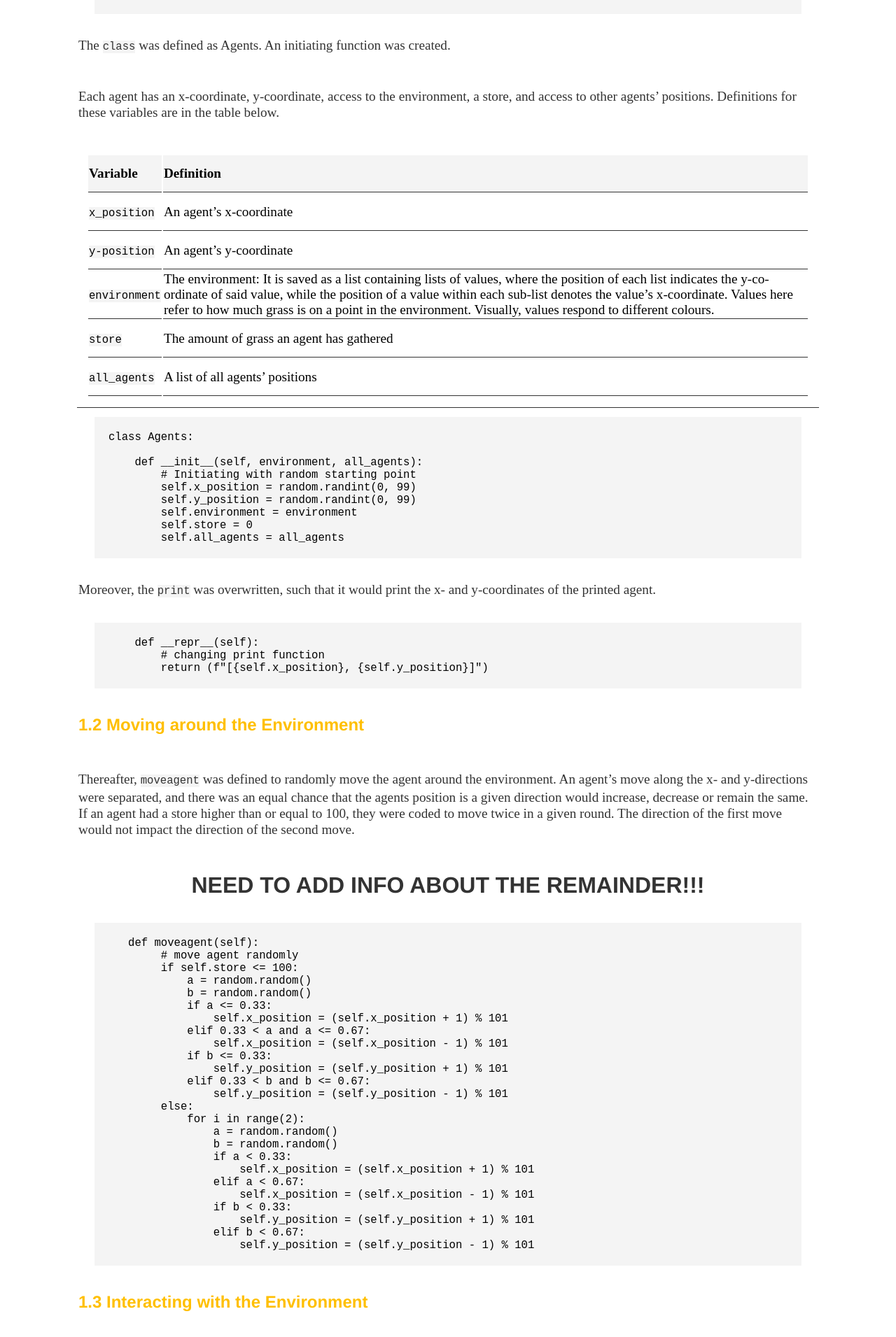
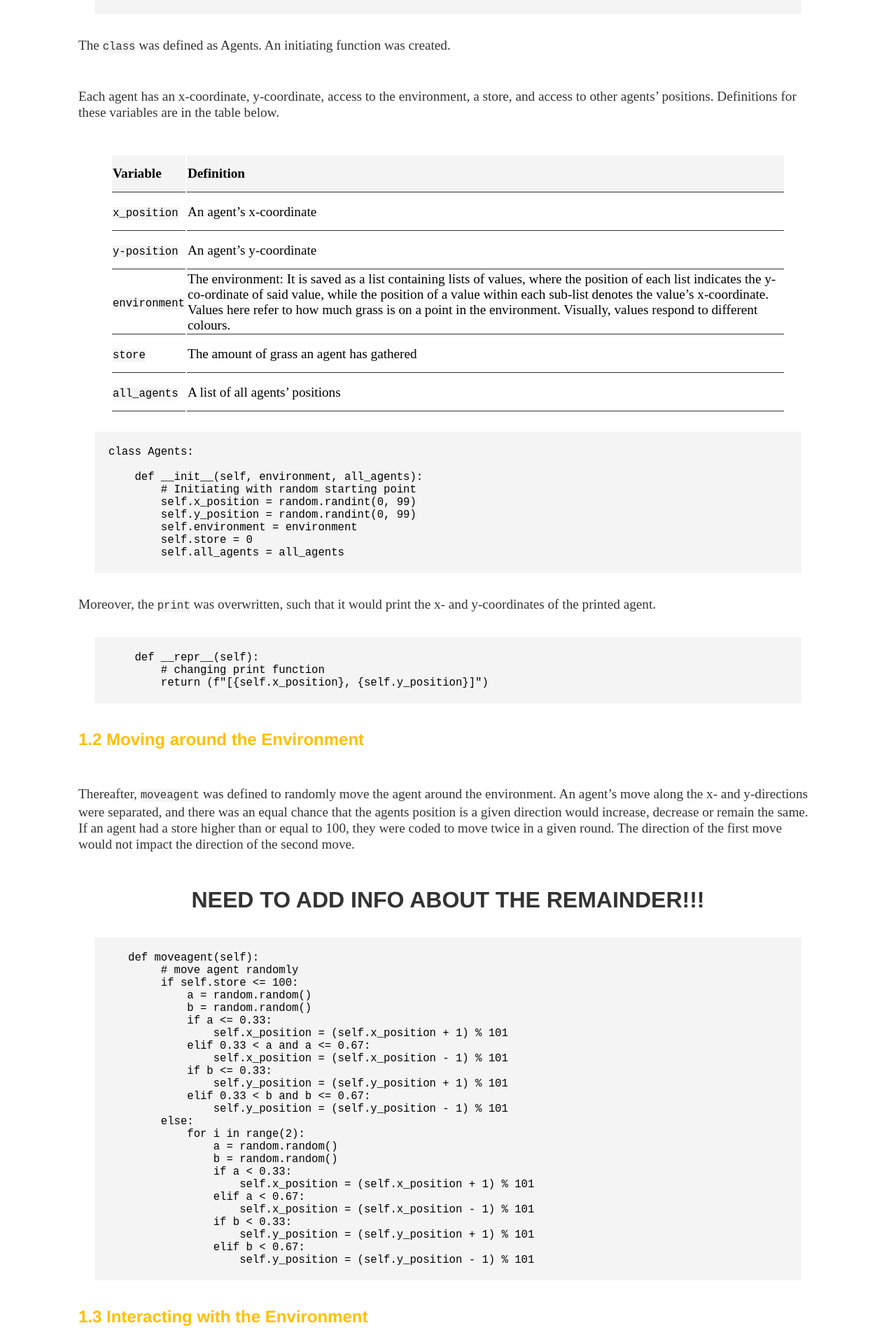
Before and after one commit to lena-kilian/lena-kilian.github.io, a Jekyll site: the page built from abm/index.md, in a window 1280 px wide. Shown: the part 756-2667 px from the top of the page at 70% size. Built offline with Jekyll 4.4.1, drawn with Linux system fonts in a browser that asks for light colours; our own code applies the rules of GitHub Pages for plain Markdown files.

Commit message:
Update main.css

```diff
--- a/css/main.css
+++ b/css/main.css
@@ -143,18 +143,17 @@
 }
 
 table {
-    margin-left: 14px;
-    margin-right: 14px;
+    margin-left: 2.5em;
+    margin-right: 2.5em;
     font-size: 1.2em;
     text-align: left;
     padding: 14px;
 }
 
-table, th, td {
-    padding: 14px
+th, td {
     vertical-align: center;
+    height: 50px;
     border-bottom: 1px solid #333;
-    height: 50px;
 }
 
 th {
```
